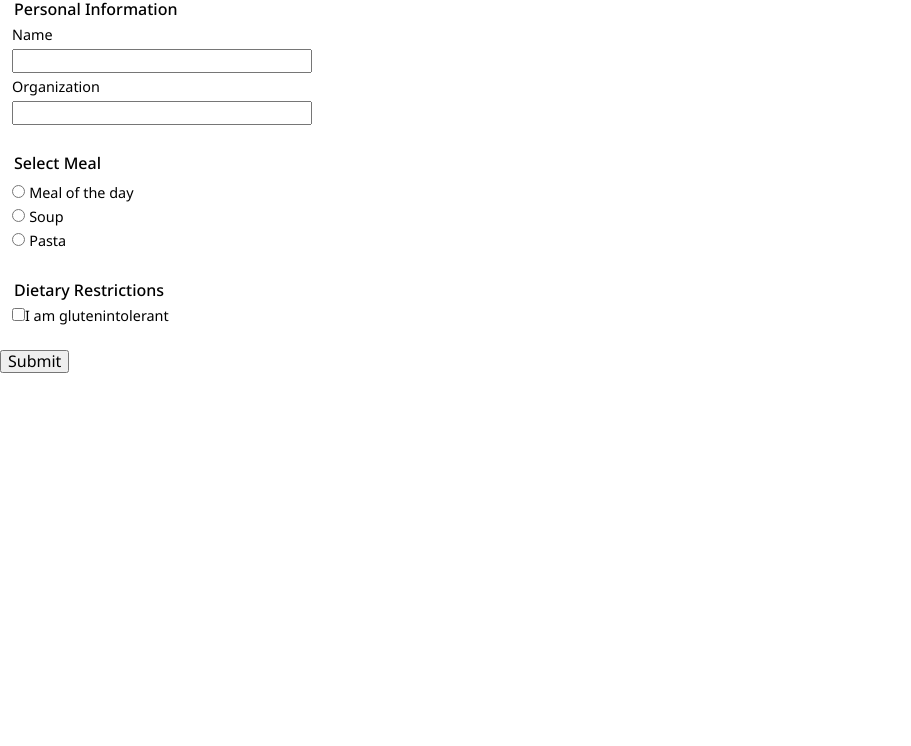
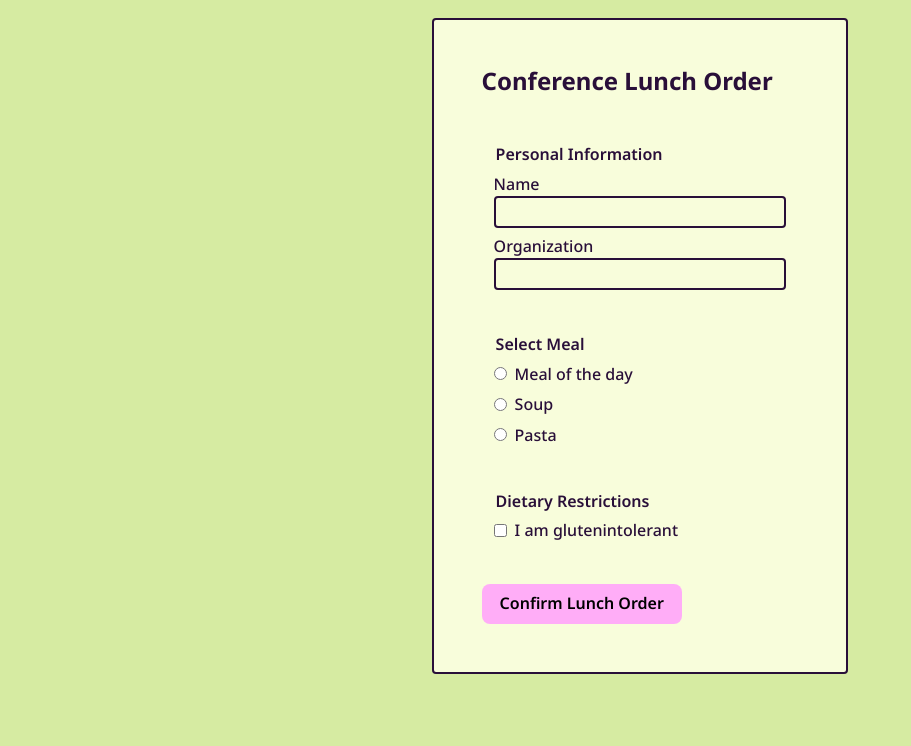
Before and after one commit to m-bengtsson/lunch-order-form, a plain HTML site: page index.html in a window 1280 px wide. Shown: the part 54-800 px from the top of the page, without its empty margins (0-911 px from the left). Drawn offline with Linux system fonts and the light colour scheme.

Commit message:
Add colours and styling to form
includes removing unused code and adjusting text in h1 and button

```diff
--- a/index.html
+++ b/index.html
@@ -12,17 +12,23 @@
     <title>Lunch order</title>
   </head>
   <body>
+    <main>
       <form action="">
-      <h1>Lunch Order</h1>
+        <h1>Conference Lunch Order</h1>
         <fieldset id="personal-information">
           <legend>Personal Information</legend>
           <div>
             <label for="name">Name</label>
-          <input type="text" name="name" id="name" />
+            <input class="text-input" type="text" name="name" id="name" />
           </div>
           <div>
             <label for="organization">Organization</label>
-          <input type="text" name="organization" id="organization" />
+            <input
+              class="text-input"
+              type="text"
+              name="organization"
+              id="organization"
+            />
           </div>
         </fieldset>
         <fieldset>
@@ -45,18 +51,18 @@
             <label for="pasta">Pasta</label>
           </div>
         </fieldset>
-
         <fieldset>
           <legend>Dietary Restrictions</legend>
           <div>
             <input
               type="checkbox"
               name="gluten-intolerance"
-            id="glutenintolerant"
+              id="gluten-intolerance"
             /><label for="gluten-intolerance">I am glutenintolerant</label>
           </div>
         </fieldset>
-      <button type="submit">Submit</button>
+        <button type="submit" id="submit-button">Confirm Lunch Order</button>
       </form>
+    </main>
   </body>
 </html>
--- a/style.css
+++ b/style.css
@@ -4,86 +4,99 @@
 *::after {
   box-sizing: border-box;
 }
-
 /* Remove default margin */
 * {
   margin: 0;
-  /* border: blue dashed 1px !important; */
 }
-
+:root {
+  --foreground-color: rgb(41, 15, 57);
+}
 body {
+  display: grid;
+  place-items: center;
   font-family: "Noto Sans", sans-serif;
+  font-weight: 500;
   line-height: 1.5;
-  /* Improve text rendering */
-  -webkit-font-smoothing: antialiased;
+  background-color: rgb(214, 235, 162);
+  color: var(--foreground-color);
 }
 
 /* Inherit fonts for form controls */
 input,
-button,
-textarea,
-select {
+button {
   font: inherit;
 }
-
-/* Avoid text overflows */
-p,
-h1,
-h2,
-h3,
-h4,
-h5,
-h6 {
-  overflow-wrap: break-word;
-}
-
-/* Improve line wrapping */
-p {
-  text-wrap: pretty;
-}
-h1,
-h2,
-h3,
-h4,
-h5,
-h6 {
-  text-wrap: balance;
-}
-
 /* Set shorter line heights on headings and interactive elements */
 h1,
-h2,
-h3,
-h4,
 button,
-input,
-label {
+input {
   line-height: 1.1;
 }
-
-#personal-information,
-#personal-information > div {
-  display: grid;
-  gap: 0.4rem;
-}
-legend {
-  font-weight: 500;
+/* * * * * * * Form * * * * * */
+h1 {
+  font-size: 1.5rem;
+  margin-bottom: 1rem;
 }
 form {
   display: grid;
-  gap: 1rem;
+  width: 100%;
+  max-width: 500px;
+  gap: 2rem;
+  padding: 3rem;
+  background-color: rgb(248, 253, 219);
+  border-radius: 4px;
+  border: 2px solid var(--foreground-color);
 }
 
 fieldset {
+  display: flex;
+  flex-direction: column;
+  gap: 0.4rem;
   border: none;
 }
-input {
-  max-width: 300px;
+
+legend {
+  font-weight: 600;
 }
 
 label {
-  font-size: 0.9rem;
+  cursor: pointer;
 }
+
 button {
   width: fit-content;
+  height: 40px;
+  padding: 0 18px;
+  border: none;
+  border-radius: 8px;
+  cursor: pointer;
+  font-weight: 600;
+  filter: invert();
 }
+
+button:hover {
+  transition: 0.2s;
+  filter: initial;
+}
+
+#submit-button {
+  background-color: rgb(0, 82, 8);
+  color: white;
+}
+
+.text-input {
+  width: 100%;
+  max-width: 100%;
+  height: 2rem;
+  border-radius: 4px;
+  border: 2px solid var(--foreground-color);
+  background-color: inherit;
+}
+
+div:has(input[type="radio"]),
+div:has(input[type="checkbox"]) {
+  display: flex;
+  align-items: center;
+  gap: 0.5rem;
+  border-radius: 6px;
+}
```
Lines whose indentation alone changed are shown as unchanged.
